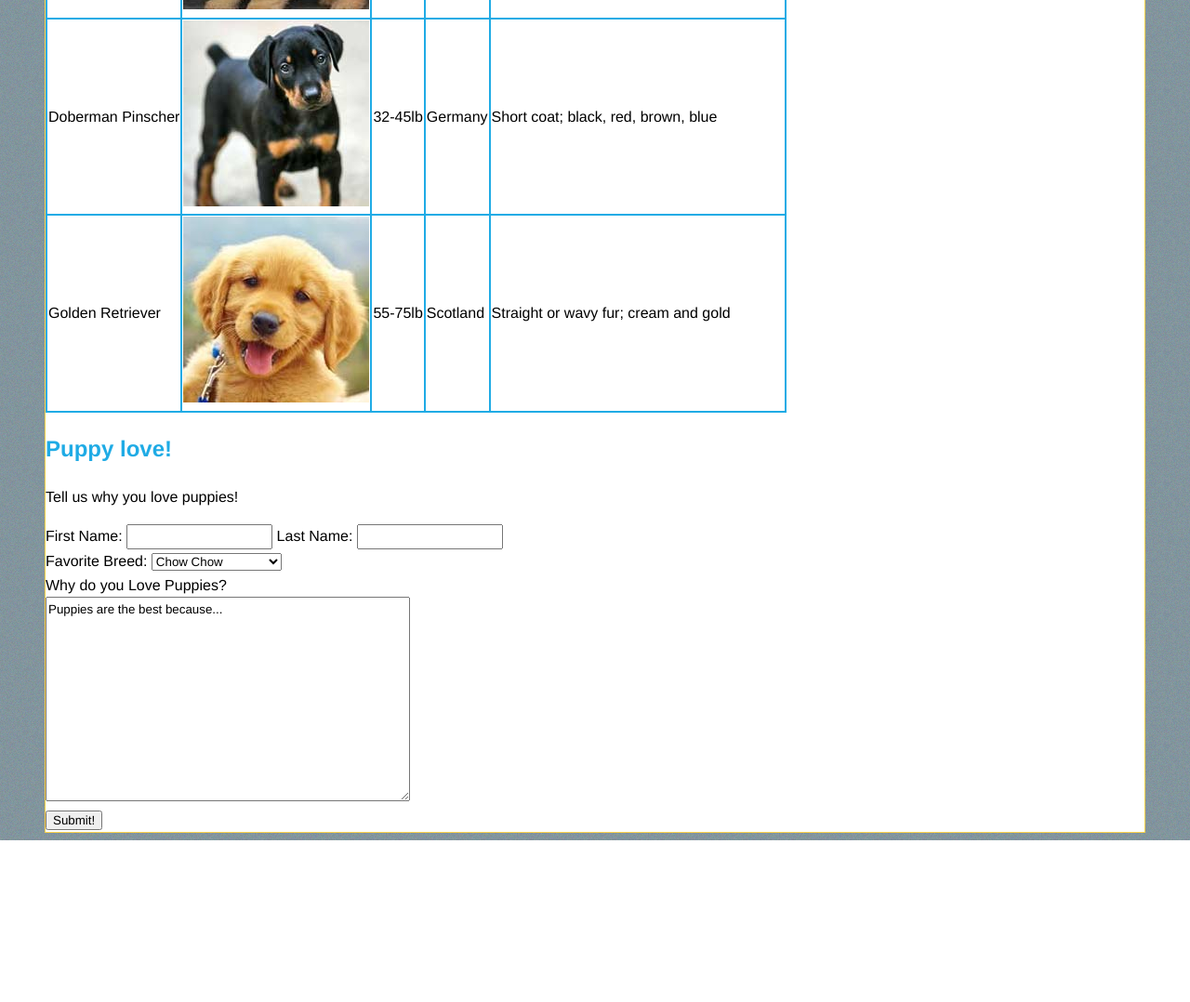
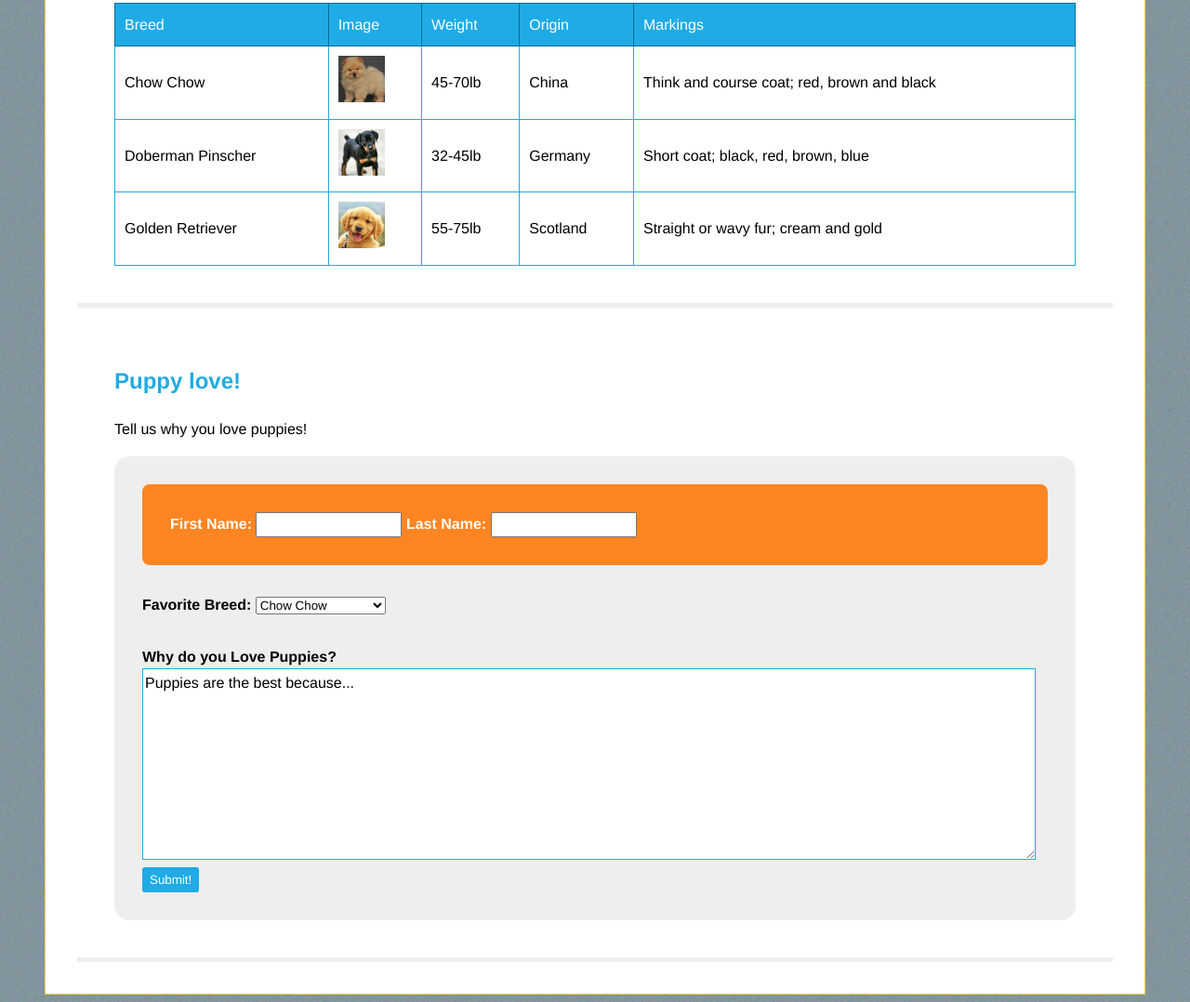
Before and after one commit to buffyf/puppyLove, a plain HTML site: page starter_files/index.html in a window 1280 px wide. Shown: the part 739-1817 px from the top of the page at 93% size. Before the commit the page ends 1643 px from the top, so only its background shows below. Drawn offline with Linux system fonts and the light colour scheme.

Commit message:
styled puppies

```diff
--- a/starter_files/style.css
+++ b/starter_files/style.css
@@ -28,9 +28,7 @@ body {
 
 div header {
     background-color: #ff8523;
-    height: 100%;
-    width: 96%;
-    padding-left: 20px;
+    padding: 20px 20px 30px 20px;
 }
 
 .main_navigation a {
@@ -44,8 +42,9 @@ div header {
     vertical-align: 2em;
 }
 
-div {
+#page_content {
     background-color: white;
+    padding: 34px;
 }
 
 h2 {
@@ -65,17 +64,75 @@ li {
 }
 
 section {
-    border-bottom:
+    border-bottom: solid #eee;
+    padding: 40px;
+    border-width: thick;
 }
 
-table, thead, tr, td {
-    border: 2px solid #1fabe5;
+table {
+    width: 100%;
+}
+
+table, td {
+    border: 1px solid #1fabe5;
     border-collapse: collapse;
 }
 
-thead {
+tbody td {
+    padding: 10px;
+}
+
+tbody td img {
+    height: 50px;
+}
+
+thead td {
+    background-color: #1fabe5;
+    color: #fff;
+    border: 1px solid #046c97;
+    padding: 10px;
+}
+
+form {
+    border-style: solid #eee;
+    background-color: #eee;
+    border-radius: 1em;
+    padding: 30px;
+}
+
+.name {
+    border-style: solid #ff8523;
+    background-color: #ff8523;
+    border-radius: .5em;
+    padding: 30px;
+    color: white;
+}
+
+.city_container {
+    font-weight: bold;
+    padding: 30px 0 30px 0;
+}
+
+label {
+    font-weight: bold;
+}
+
+#bio {
+    border-style: solid;
+    border-color: #1fabe5;
+    width: 98%;
+    height: 200px;
+    margin: 10px 0 padding: 10px;
+    font-weight: 400;
+    font-size: 16px;
+}
+
+#submit_button {
+    border-style: solid;
+    border-color: #1fabe5;
     background-color: #1fabe5;
     color: white;
+    border-radius: .2em;
 }
 
 
```
